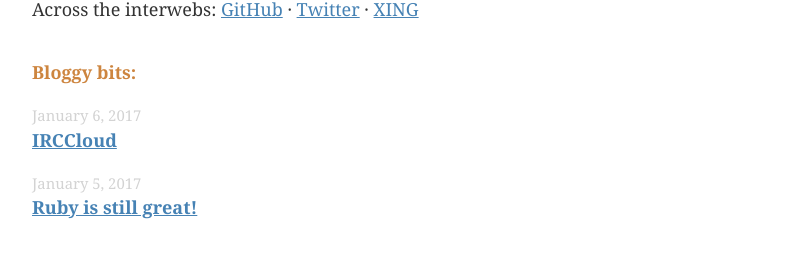
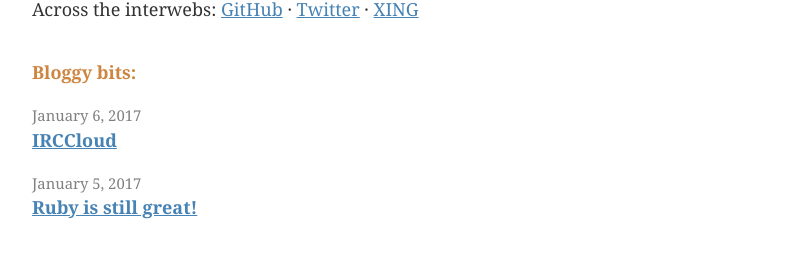
Before and after one commit to hmans/hmans.github.io-jekyll, a Jekyll site: the page built from index.html, in a window 1280 px wide. Shown: the part 207-465 px from the top of the page, without its empty margins (228-1018 px from the left). Built offline with Jekyll 4.4.1, drawn with Linux system fonts in a browser that asks for light colours; nearby versions of some CDN libraries.

Commit message:
Color tweak

```diff
--- a/css/main.scss
+++ b/css/main.scss
@@ -167,7 +167,7 @@ ul.post-list {
 }
 
 .post-meta {
-  color: lightgrey;
+  color: grey;
   font-size: 0.825em;
 
   a {
```
